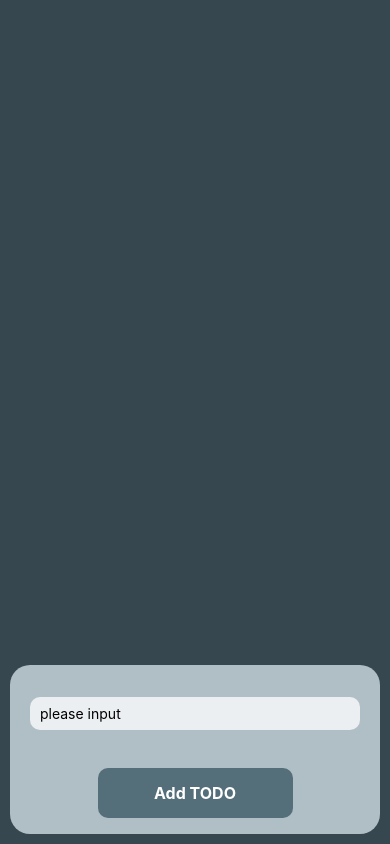
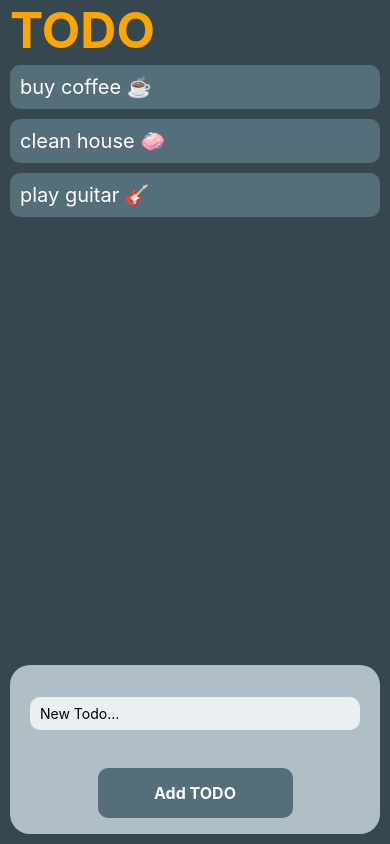
Before and after one commit to Himanshu8218/TodoApp, a React Native app: screen / in a window 390 px wide. Built offline with nearby package versions, Linux system fonts and the light colour scheme.

Commit message:
project updated, addtodo added

```diff
--- a/src/App.js
+++ b/src/App.js
@@ -1,21 +1,43 @@
-import React from "react"
-import {SafeAreaView, View, Text, StyleSheet, } from "react-native"
+import React, {useState} from "react"
+import {SafeAreaView, View, Text, StyleSheet, FlatList, Dimensions, TextInput, TouchableOpacity, } from "react-native"
 
-import Input from "./components/Input"
+// import Input from "./components/Input";
+import AddTodo from "./components/AddTodo";
 
 const Todo = () => {
-  const todoList = [];
 
-  function addTodo() {
+  const [todos, setTodos] = useState([
+    {text: "buy coffee ☕", key: "0" },
+    {text: "clean house 🧼", key: "1"},
+    {text: "play guitar 🎸", key: "2"}
+  ])
 
+  const submitHandler = (text) => {
+    setTodos((prevTodos) => {
+      return [
+        ...prevTodos,
+        {text: text, key: Math.random().toString() * 100}
+      ];
+    })
   }
 
 
   return (
-    <SafeAreaView style={{flex:1,}}>
-      <View style={styles.container}>
-        <Input onPress={() => {}}/>
+    <SafeAreaView style={{flex:1, backgroundColor: "#37474F", justifyContent: "space-between"}}>
+      <View>
+        <Text style={styles.header}>TODO</Text>
+        <View>
+          <FlatList
+            data={todos}
+            renderItem={({item}) => (
+            <Text style={styles.todosBar}>{item.text}</Text>
+            )}
+          />
+        </View>
       </View>
+
+      <AddTodo submitHandler={submitHandler}/>
+
     </SafeAreaView>
   )
 }
@@ -23,9 +45,20 @@ const Todo = () => {
 export default Todo
 
 const styles = StyleSheet.create({
-  container: {
-    flex:1,
-    backgroundColor: "#37474F",
-    justifyContent: "flex-end"
-  }
+  header: {
+    color: "orange",
+    fontSize: 50,
+    fontWeight: "bold",
+    marginLeft: 10,
+  },
+  todosBar: {
+    marginHorizontal: 10,
+    marginVertical: 5,
+    padding: 10,
+    backgroundColor: "#546E7A",
+    color: "white",
+    borderRadius: 10,
+    fontSize: 20,
+  },
+
 })
--- /dev/null
+++ b/src/components/AddTodo.js
@@ -0,0 +1,62 @@
+import React, { useState } from "react";
+import {View, Text, TextInput, StyleSheet, TouchableOpacity, Dimensions, Button} from "react-native";
+
+export default function AddTodo({ submitHandler }) {
+    const [text, setText] = useState("");
+
+    const changeHandler = (val) => {
+        setText(val);
+    }
+
+
+    return (
+        <View style={styles.container}>
+            <TextInput
+                style={styles.inputText}
+                placeholder="New Todo..."
+                onChangeText={changeHandler}
+            />
+
+            <TouchableOpacity onPress={() => submitHandler(text)}>
+                <View style={styles.button}>
+                    <Text style={styles.buttonText}>Add TODO</Text>
+                </View>
+            </TouchableOpacity>
+
+        </View>
+
+    )
+}
+
+const styles = StyleSheet.create({
+    container: {
+        height: Dimensions.get("window").height * 0.20,
+        justifyContent: "space-around",
+        backgroundColor: "#B0BEC5",
+        borderRadius: 20,
+        margin: 10,
+        padding: 5,
+    },
+    inputText: {
+        backgroundColor: "#ECEFF1",
+        borderRadius: 10,
+        margin: 15,
+        paddingVertical: 8,
+        paddingHorizontal: 10,
+    },
+    button: {
+        backgroundColor: "#546E7A",
+        width: Dimensions.get("window").width / 2,
+        alignSelf: "center",
+        padding: 15,
+        borderRadius: 10,
+    },
+    buttonText: {
+        color: "white",
+        fontWeight: "bold",
+        textTransform: "capitalize",
+        fontSize: 16,
+        textAlign: "center",
+    }
+
+})
```
